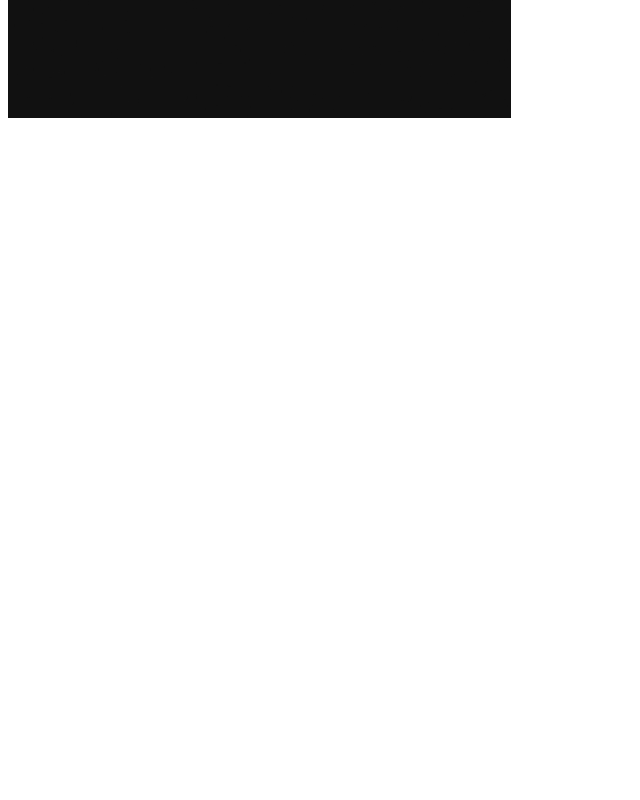
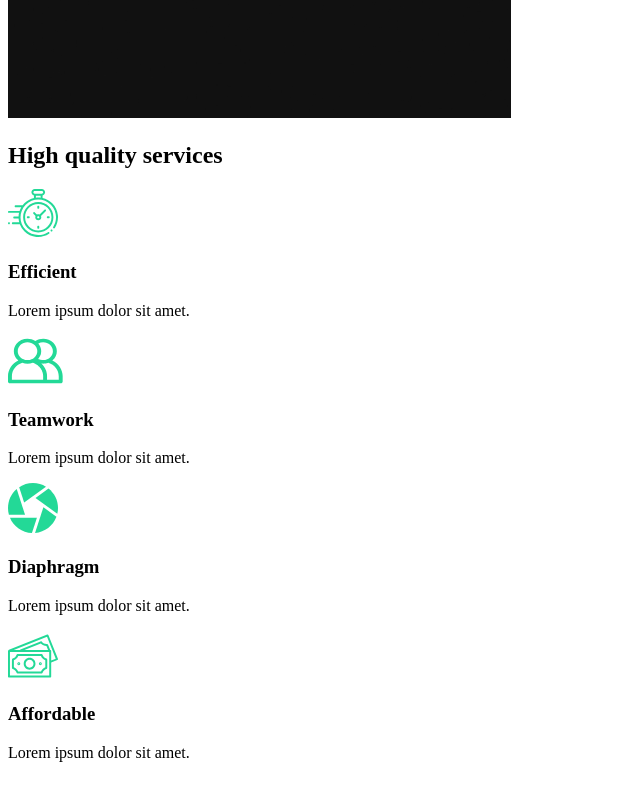
Before and after one commit to nic-brown/react-practice-capture, a React (Create React App) app: page / in a window 1280 px wide. Shown: the part 912-1712 px from the top of the page, without its empty margins (0-640 px from the left). Before the commit the page ends 1042 px from the top, so only its background shows below. Built offline with nearby package versions, Linux system fonts and the light colour scheme.

Commit message:
3. Services Section

```diff
--- /dev/null
+++ b/src/components/ServicesSection.js
@@ -0,0 +1,53 @@
+import React from "react";
+import clock from "../img/clock.svg";
+import diaphragm from "../img/diaphragm.svg";
+import money from "../img/money.svg";
+import teamwork from "../img/teamwork.svg";
+import home2 from "../img/home2.png";
+
+const ServicesSection = () => {
+  return (
+    <div className="services">
+      <div className="description">
+        <h2>
+          High <span>quality</span> services
+        </h2>
+        <div className="cards">
+          <div className="card">
+            <div className="icon">
+              <img src={clock} alt="" />
+              <h3>Efficient</h3>
+            </div>
+            <p>Lorem ipsum dolor sit amet.</p>
+          </div>
+          <div className="card">
+            <div className="icon">
+              <img src={teamwork} alt="" />
+              <h3>Teamwork</h3>
+            </div>
+            <p>Lorem ipsum dolor sit amet.</p>
+          </div>
+          <div className="card">
+            <div className="icon">
+              <img src={diaphragm} alt="" />
+              <h3>Diaphragm</h3>
+            </div>
+            <p>Lorem ipsum dolor sit amet.</p>
+          </div>
+          <div className="card">
+            <div className="icon">
+              <img src={money} alt="" />
+              <h3>Affordable</h3>
+            </div>
+            <p>Lorem ipsum dolor sit amet.</p>
+          </div>
+        </div>
+      </div>
+      <div className="image">
+        <img src="" alt="" />
+      </div>
+    </div>
+  );
+};
+
+export default ServicesSection;
--- a/src/pages/AboutUs.js
+++ b/src/pages/AboutUs.js
@@ -1,8 +1,14 @@
 import React from "react";
 import AboutSection from "../components/AboutSection";
+import ServicesSection from "../components/ServicesSection";
 
 const AboutUs = () => {
-  return <AboutSection />;
+  return (
+    <>
+      <AboutSection />
+      <ServicesSection />
+    </>
+  );
 };
 
 export default AboutUs;
```
